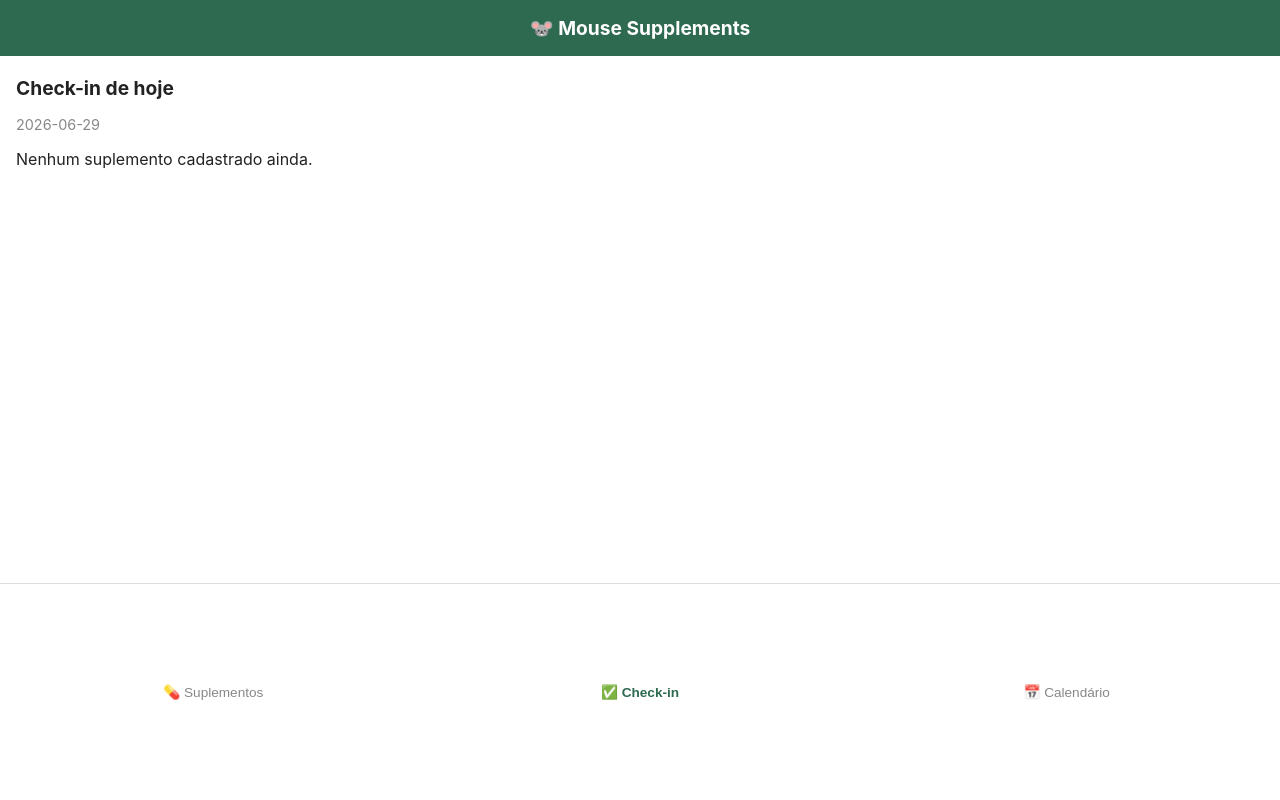
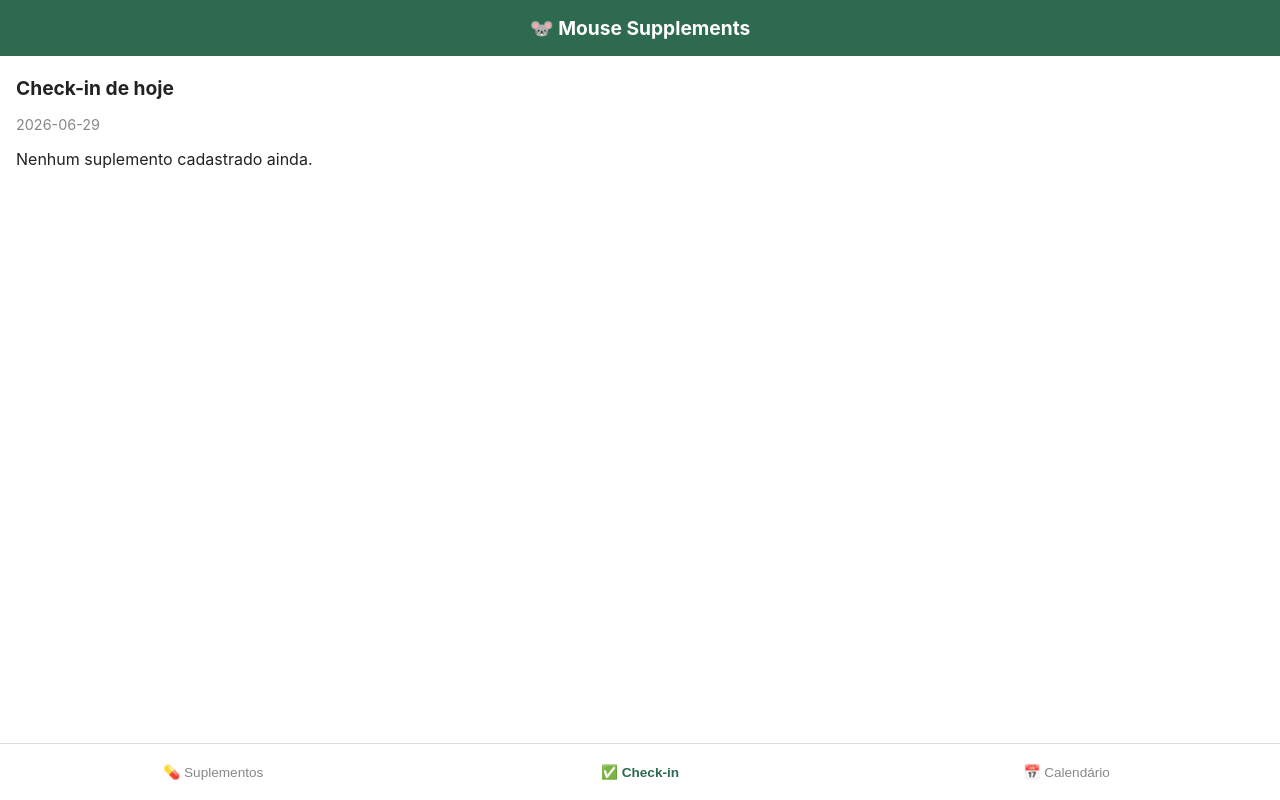
Before and after one commit to lazoskii/app_registro_antiaging, a React (Vite) app: page / in a window 1280 px wide. Built offline with nearby package versions, Linux system fonts and the light colour scheme.

Commit message:
size bottom bar

```diff
--- a/src/App.css
+++ b/src/App.css
@@ -50,7 +50,7 @@ nav {
 
 nav button {
   flex: 1;
-  padding: 100px 8px;
+  padding: 20px 6px;
   border: none;
   background: none;
   font-size: 0.85rem;
```
